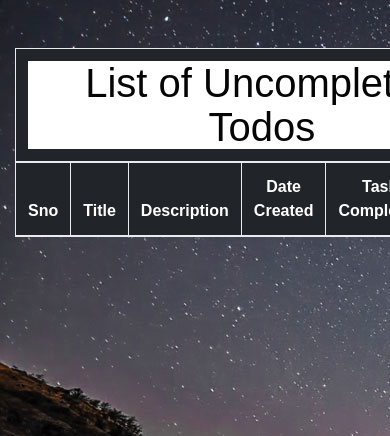
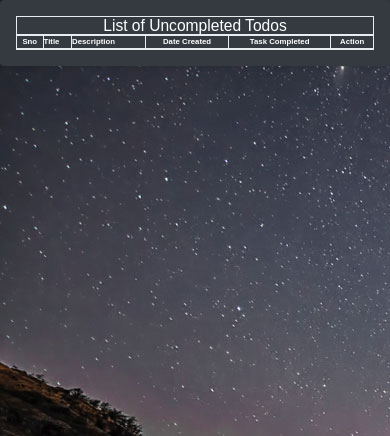
Before and after one commit to Rizwan-Ahmad786/first-flask-app, a Flask app: page /uncomplete_todos in a window 390 px wide; the page is wider, and only the part inside the window is pictured. Shown: the part 56-492 px from the top of that part. Run offline with Flask 2, Linux system fonts and the light colour scheme; the visitor is signed in with stand-in values (Sample User, id 1); data comes from the database, SQL or seed files in the repository; data that the repository does not hold is empty; some libraries are stand-ins or nearby versions; some web fonts are replaced.

Commit message:
responsive

```diff
--- a/templates/uncomplete_todos.html
+++ b/templates/uncomplete_todos.html
@@ -30,14 +30,17 @@
 
 
 
-<div class=" mt-5 container ">
-    <table class="container table  table-container table-dark table-bordered table-striped text-wrap "
-        style=" word-wrap: break-word;">
+<div class="table-responsive container-fluid  shadow-sm p-3 mb-5 border-info bg-body bg-dark rounded">
+    <table
+        class="container-fluid table-responsive{-sm|-md|-lg|-xl|-xxl} table-responsive-dark table-bordered table-responsive-striped text-wrap "
+        style=" word-wrap: break-word; color: white; font-size: 2vw; ">
+
         <thead>
             <tr>
                 <th colspan="6">
-                    <h1 style="margin: 0px; background-color: white; text-align: center; color: rgb(5, 5, 5);">List of
-                        Uncompleted Todos</h1>
+                    <h3 style="font-size: 4vw; text-align: center">List of
+                        Uncompleted Todos</h3>
+
                 </th>
             </tr>
             <tr>
--- a/templates/update.html
+++ b/templates/update.html
@@ -8,10 +8,10 @@
 <div class="m-5">
     <div class="container" style="background-color: rgb(9, 13, 228); color: rgb(248, 244, 244); padding: 10px;">
         <a href="/uncomplete_todos" style="float: right; margin: -10px -10px 0px 0px;  padding: 8px 25px 8px 25px; "
-            type="button" class="btn-close btn-lg btn-danger" aria-label="Close">
+            type="button" class="btn-close btn-md btn-danger"  aria-label="Close">
         </a>
 
-        <h2 style="margin: 0;">UPDATE TODO</h2>
+        <h2 style="font-size: 5vw; text-align: center">UPDATE TODO</h2>
     </div>
     <div class=" container shadow p-3 mb-5 bg-body rounded">
         <form action="/updatetodo/{{data.id}}" method="POST">
```
Also changed, not shown: templates/completed_todos.html (+11 -8 lines), 1 other file.
